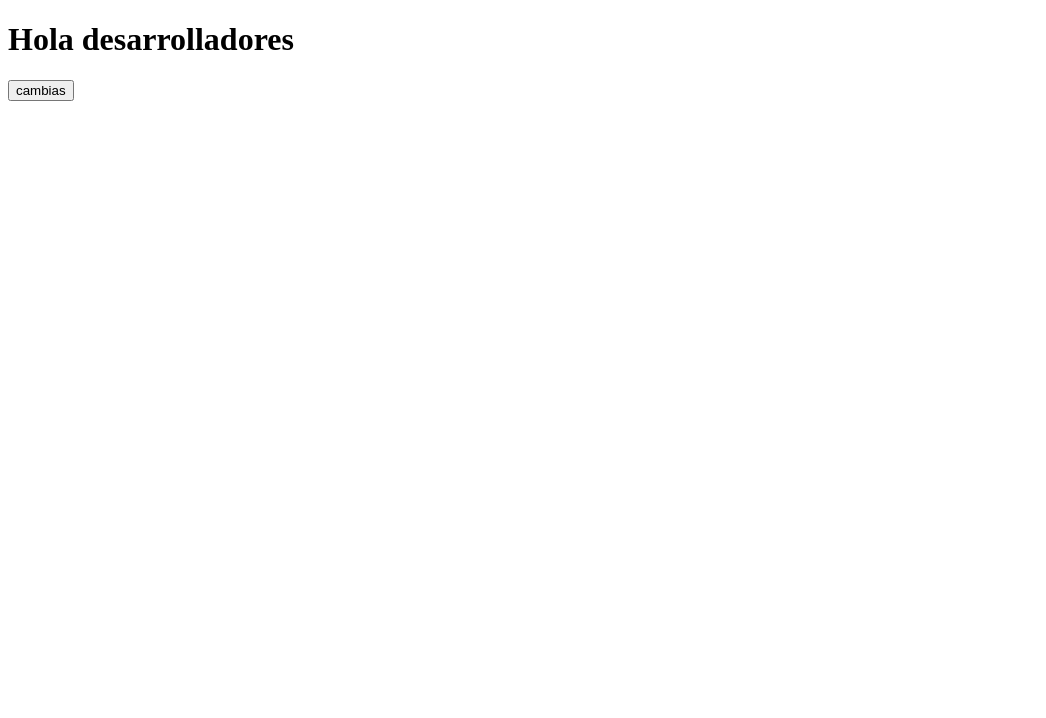
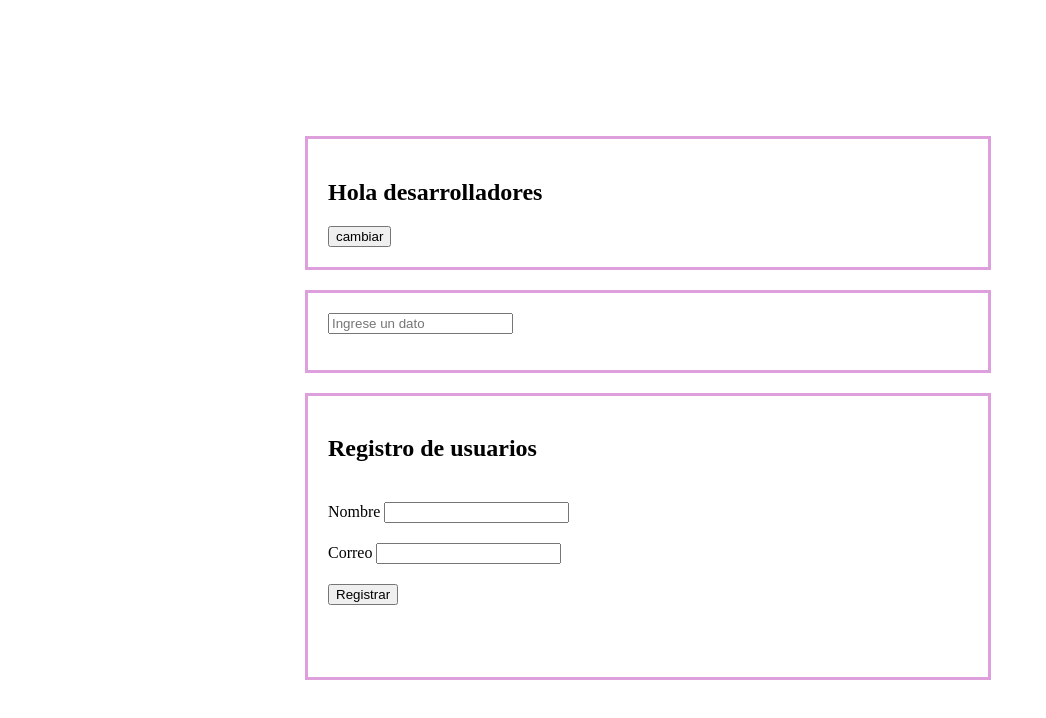
Before and after one commit to LuisaCastano40/Generation, a plain HTML site: page clases/JavaScript/manejoDOM/manejoDOM.html in a window 1280 px wide. Shown: the whole page, without its empty margins (0-1046 px from the left). Drawn offline with Linux system fonts and the light colour scheme.

Commit message:
[UPDATE] bases manejo de DOM

```diff
--- /dev/null
+++ b/clases/JavaScript/manejoDOM/manejoDOM.css
@@ -0,0 +1,22 @@
+body{
+    width: 100vw;
+    height: 100vh;
+    display: flex;
+    flex-direction: column;
+    align-items: center;
+    justify-content: center;
+    gap: 20px;
+}
+
+section{
+    border: solid plum;
+    width: 50%;
+    padding: 20px;
+}
+.Registro{
+    display: flex;
+    flex-direction: column;
+    justify-content: center;
+    align-items: start;
+    gap: 20px;
+}
--- a/clases/JavaScript/manejoDOM/manejoDOM.html
+++ b/clases/JavaScript/manejoDOM/manejoDOM.html
@@ -4,10 +4,38 @@
     <meta charset="UTF-8">
     <meta name="viewport" content="width=device-width, initial-scale=1.0">
     <title>Document</title>
-    <script src="manejoDOM.js"></script>
+    <!-- <script src="manejoDOM.js"></script> -->
+    <script async src="manejoDOM2.js"></script>
+    <!-- estilos -->
+    <link rel="stylesheet" href="manejoDOM.css">
 </head>
 <body>
-    <h1 id="titulo">Hola desarrolladores</h1>
-    <button onclick="cambiarTitulo()">cambias</button>
+    <section>
+        <h1 id="titulo">Hola desarrolladores</h1>
+        <button onclick="cambiarTitulo()">cambiar</button>
+    </section>
+
+    <section>
+        <input id="myInput" type="text" placeholder="Ingrese un dato">
+        <ul id="myList"></ul>
+    </section>
+
+    <section class="Registro">
+        <h1>Registro de usuarios</h1>
+
+        <div class="inputs">
+            <label for="nombre">Nombre</label>
+            <input type="text" id="nombre">
+        </div>
+        <div class="inputs">
+            <label for="correo">Correo</label>
+            <input type="email" id="correo">
+        </div>
+
+        <button class="btn">Registrar</button>
+
+        <ul id="List"></ul>
+    </section>
+
 </body>
 </html>
--- /dev/null
+++ b/clases/JavaScript/manejoDOM/manejoDOM2.js
@@ -0,0 +1,72 @@
+//Realizar un programa que permita cambiar el título cada que oprima el botón
+
+function cambiarTitulo(){
+    // Iniciamos la variable que captura el valor
+    let tituloElement = document.getElementById('titulo');
+
+    if(tituloElement.innerHTML === 'Hola desarrolladores'){
+        tituloElement.innerHTML="hello development";
+    }else{
+        tituloElement.innerHTML="Hola desarrolladores";
+    }
+}
+
+//Opción corecta
+
+/*
+function cambiarTitulo() {
+    // Iniciamos la variable que captura el valor
+    let tituloElement = document.getElementById("titulo");
+    let tituloValue = tituloElement.value;
+
+    if (tituloValue === "Hola desarrolladores") {
+        tituloElement.textContent = "hello development";
+    }
+}
+
+*/
+
+//variables globales
+const input = document.getElementById('myInput');
+const list = document.getElementById('myList');
+
+//keyup, lee cuando se suelta la tecla enter
+input.addEventListener("keyup",function(event) {
+
+    if(event.key === 'Enter' && input.value !== ''){
+        // Crear nuevo elemento en la lista
+        const newItem = document.createElement('li');
+
+        //Insertamos contenido HTML
+        newItem.textContent = input.value;
+        //Agregamos los elementos una por debajo de la otra
+        list.appendChild(newItem);
+
+        input.value='';
+        // list.innerHTML = '';
+    }
+});
+
+// Registro de usuario
+
+//variables globales
+let nombre = document.getElementById('nombre');
+let correo = document.getElementById('correo');
+let lista = document.getElementById('List');
+let boton = document.querySelector('.btn');
+
+boton.addEventListener('click', mostrarDatos);
+
+function mostrarDatos() {
+    let valNombre=nombre.value;
+    let valCorreo=correo.value;
+    console.log(valNombre);
+    console.log(valCorreo);
+
+    if(valNombre !== '' && valCorreo !== ''){
+
+        lista.innerHTML += `<li> nombre de usuario: ${valNombre}, correo del usuario: ${valCorreo}</li>`
+    }else{
+        alert('llene los datos')
+    }
+}
```
